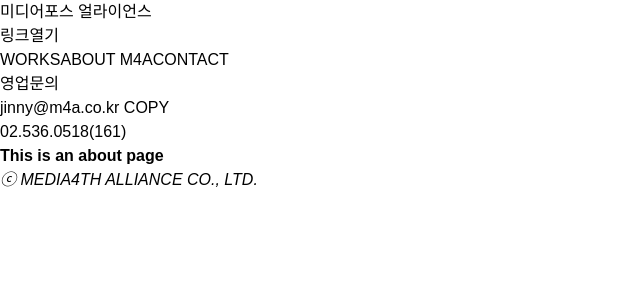
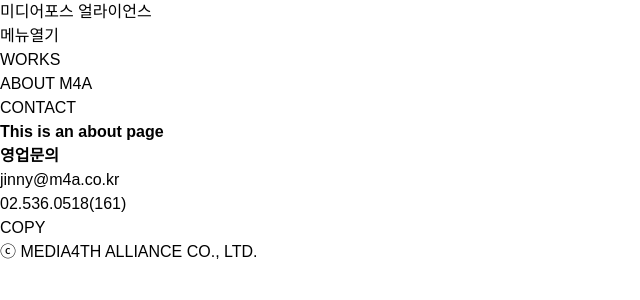
Before and after one commit to uinq/m4a-vue, a Vue app: page /about in a window 1280 px wide. Shown: the top 300 px of the page, without its empty margins (0-640 px from the left). Built offline with nearby package versions, Linux system fonts and the light colour scheme; a web font is replaced by a local one.

Commit message:
회사에서2

```diff
--- a/public/css/m4a.css
+++ b/public/css/m4a.css
@@ -45,7 +45,7 @@
 
   html{font-size:10px;}
   body{font-family:'NanumSquareRound',sans-serif;line-height:1.5;color:#000;-webkit-text-size-adjust:none;word-wrap:break-word;word-break:break-word;margin:0;}
-  input,select,button,select,textarea,h1,h2,h3,h4,h5,h6,p,dl,dt,dd,ul,ol,li{font-family:inherit;font-size:inherit;line-height:1.5;color:inherit;padding:0;margin:0;list-style:none;border:0;background:transparent;}
+  input,select,button,select,textarea,h1,h2,h3,h4,h5,h6,p,dl,dt,dd,ul,ol,li,address{font-family:inherit;font-size:inherit;line-height:1.5;color:inherit;padding:0;margin:0;list-style:none;border:0;background:transparent;font-style:normal}
   a{color:inherit;text-decoration:none;}
   img{border:0;max-width:100%;vertical-align:top;}
   textarea,
--- a/src/App.vue
+++ b/src/App.vue
@@ -1,25 +1,29 @@
 <template>
-  <header id="nav" class="header">
-    <div class="logo"><router-link to="/">미디어포스 얼라이언스</router-link></div>
-    <button class="btn-nav">링크열기</button>
-    <nav class="nav">
-      <router-link class="nav-link1" to="/works">WORKS</router-link>
-      <router-link class="nav-link2" to="/about">ABOUT M4A</router-link>
-      <router-link class="nav-link3" to="/contact">CONTACT</router-link>
+  <header id="header" class="header">
+    <div id="logo" class="logo"><router-link to="/">미디어포스 얼라이언스</router-link></div>
+    <a href="#gnb" class="btn-nav">메뉴열기</a>
+    <nav id="nav" class="nav">
+      <ul>
+        <li class="nav-item"><router-link class="nav-link" to="/works">WORKS</router-link></li>
+        <li class="nav-item"><router-link class="nav-link" to="/about">ABOUT M4A</router-link></li>
+        <li class="nav-item"><router-link class="nav-link" to="/contact">CONTACT</router-link></li>
+      </ul>
     </nav>
-    <div class="util-ask">
-      <dl class="detail">
-        <dt>영업문의</dt>
-        <dd>
-          <div class="email">jinny@m4a.co.kr <button class="btn-copy">COPY</button></div>
-          <div class="tel">02.536.0518(161)</div>
-        </dd>
-      </dl>
-    </div>
+
   </header>
   <main id="container" class="container">
     <router-view />
   </main>
 
-  <footer><address>ⓒ MEDIA4TH ALLIANCE CO., LTD.</address></footer>
+  <footer id="footer" class="footer">
+    <div class="sales-inquiry">
+      <h2 class="tit">영업문의</h2>
+      <div id="salesInquiry" class="detail">
+        <p class="email"><a href="mailto:jinny@m4a.co.kr">jinny@m4a.co.kr</a></p>
+        <p class="tel">02.536.0518(161)</p>
+        <button class="btn-copy">COPY</button>
+      </div>
+    </div>
+    <address>ⓒ MEDIA4TH ALLIANCE CO., LTD.</address>
+  </footer>
 </template>
```
